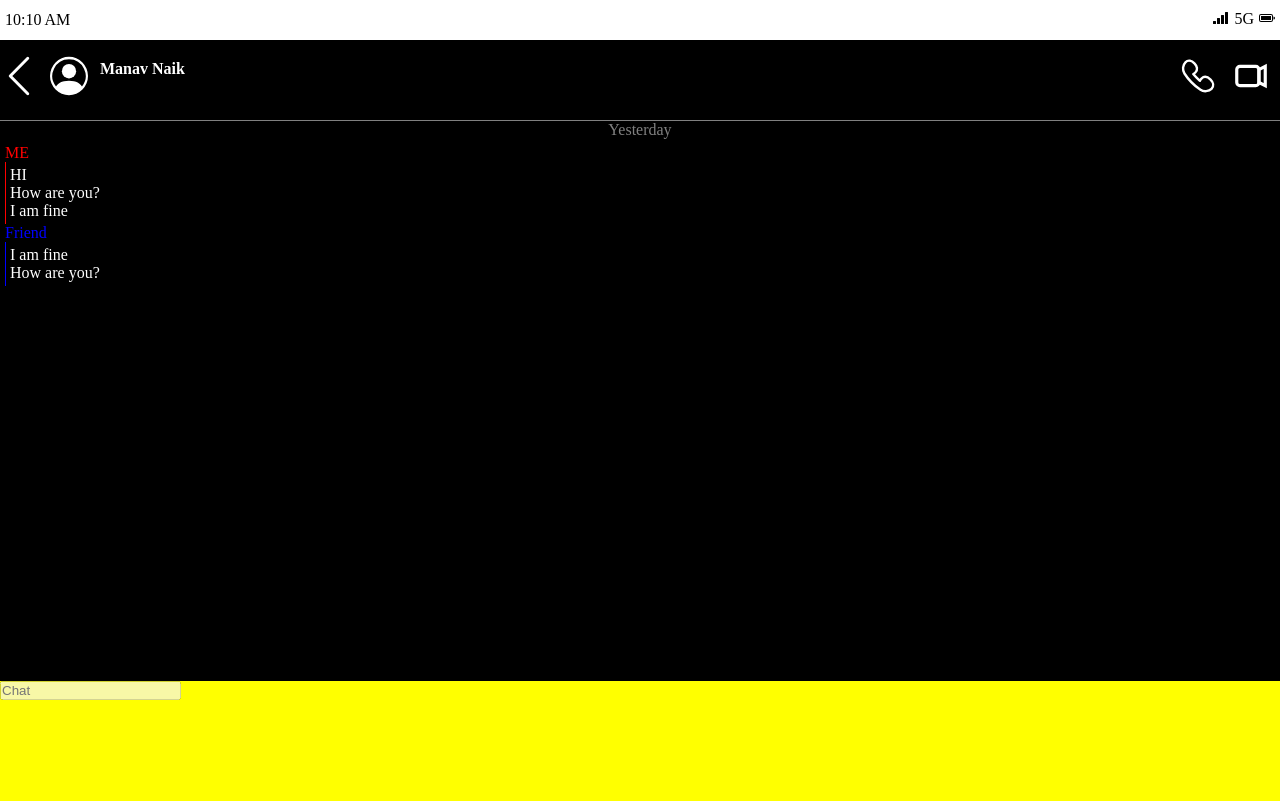
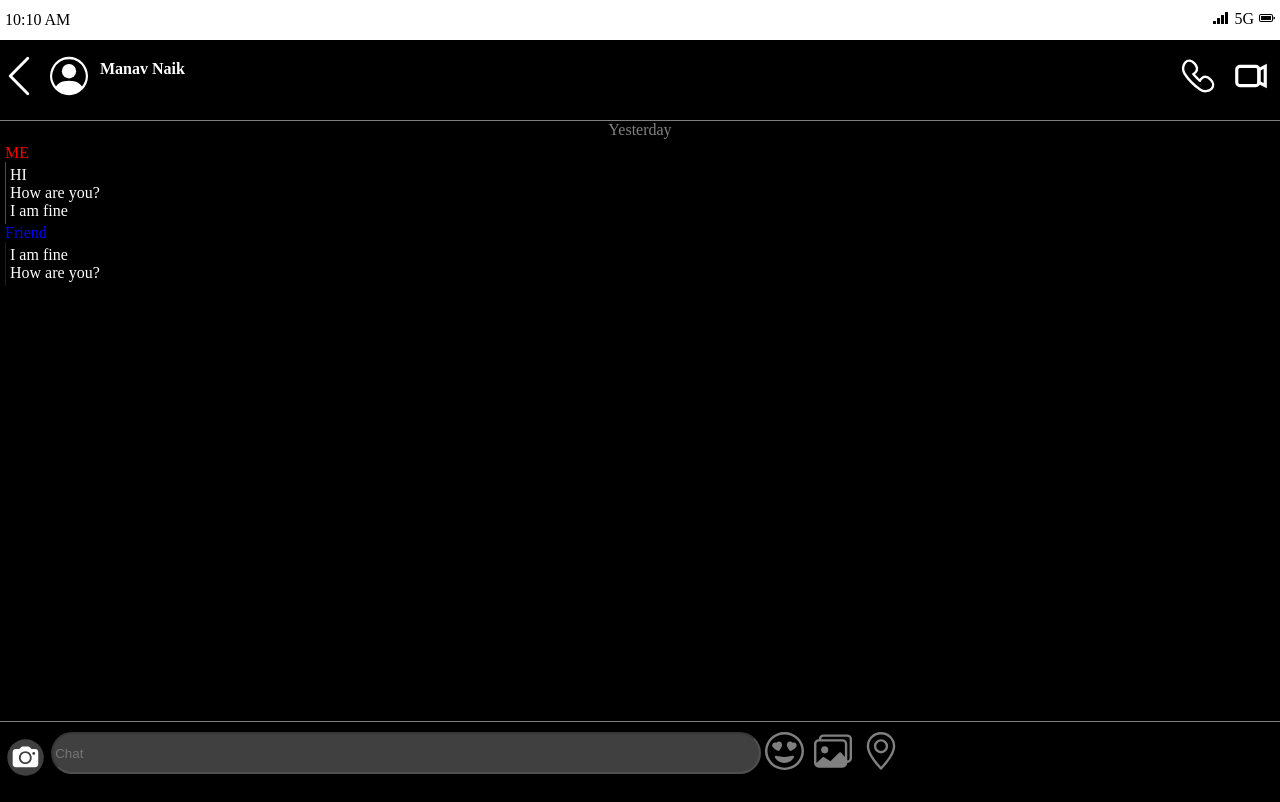
Before and after one commit to Shadow091101/Fake-snapchat-chat-generator, a plain HTML site: page index.html in a window 1280 px wide. Drawn offline with Linux system fonts and the light colour scheme.

Commit message:
Commited on 3-4-2025 10:53

```diff
--- a/index.html
+++ b/index.html
@@ -56,15 +56,15 @@
             </div>
             <div class="footer">
                 <div class="type-container">
-                    <div class="camera"></div>
+                    <div class="camera"><img src="svg/camera-circle-fill-svgrepo-com.svg" alt=""></div>
                     <div class="chatbar">
                         <input type="text" class="chat-input" placeholder="Chat" id="chat-input" disabled="true">
-                        <div class="microphone"></div>
+                        <div class="microphone"><img src="svg/microphone.svg" alt=""></div>
 
                     </div>
-                    <div class="emojis"></div>
-                    <div class="photos"></div>
-                    <div class="plus"></div>
+                    <div class="emoji"><img src="svg/emoji.svg" alt=""></div>
+                    <div class="photos"><img src="svg/gallery.svg" alt=""></div>
+                    <div class="location"><img src="svg/location.svg" alt=""></div>
                 </div>
                 <div class="backbar"></div>
             </div>
--- a/style.css
+++ b/style.css
@@ -33,12 +33,13 @@
     justify-content: space-between;
 }
 .chats{
-    height: 70vh;
+    height: 75vh;
     background-color: black;
 }
 .footer{
-    height: 15vh;
-    background-color: yellow;
+    border-top: 1px solid grey;
+    height: 10vh;
+    background-color: black;
 }
 
 .top-title .left-side{
@@ -109,3 +110,50 @@
     border-left: 1px solid blue;
     padding: 4px;
 }
+.type-container{
+    display: flex;
+    height: 80%;
+    background-color: black;
+    width: 100%;
+    /* align-items: center; */
+    padding-top: 10px;
+}
+
+.camera img{
+    height: 80%;
+    width:auto;
+}
+.chatbar{
+    position: relative;
+    display: inline-block;
+    /* justify-content: space-between; */
+    width:55%
+}
+.chatbar input{
+    border-radius: 25px;
+    height: 60%;
+    background-color: #404040;
+    padding-left: 2px;
+    width:100%;
+}
+.microphone img{
+    height: 40%;
+    position: absolute;
+    right:5px;
+    top:14%;
+
+}
+.emoji img{
+    height: 60%;
+    margin-left: 10px;
+}
+
+.photos img{
+    height: 60%;
+    margin-left: 10px;
+}
+
+.location img{
+    height: 60%;
+    margin-left: 10px;
+}
```
Also changed, not shown: svg/camera-circle-fill-svgrepo-com.svg (added), svg/emoji.svg (added), svg/gallery.svg (added), svg/location.svg (added), svg/microphone.svg (added).
